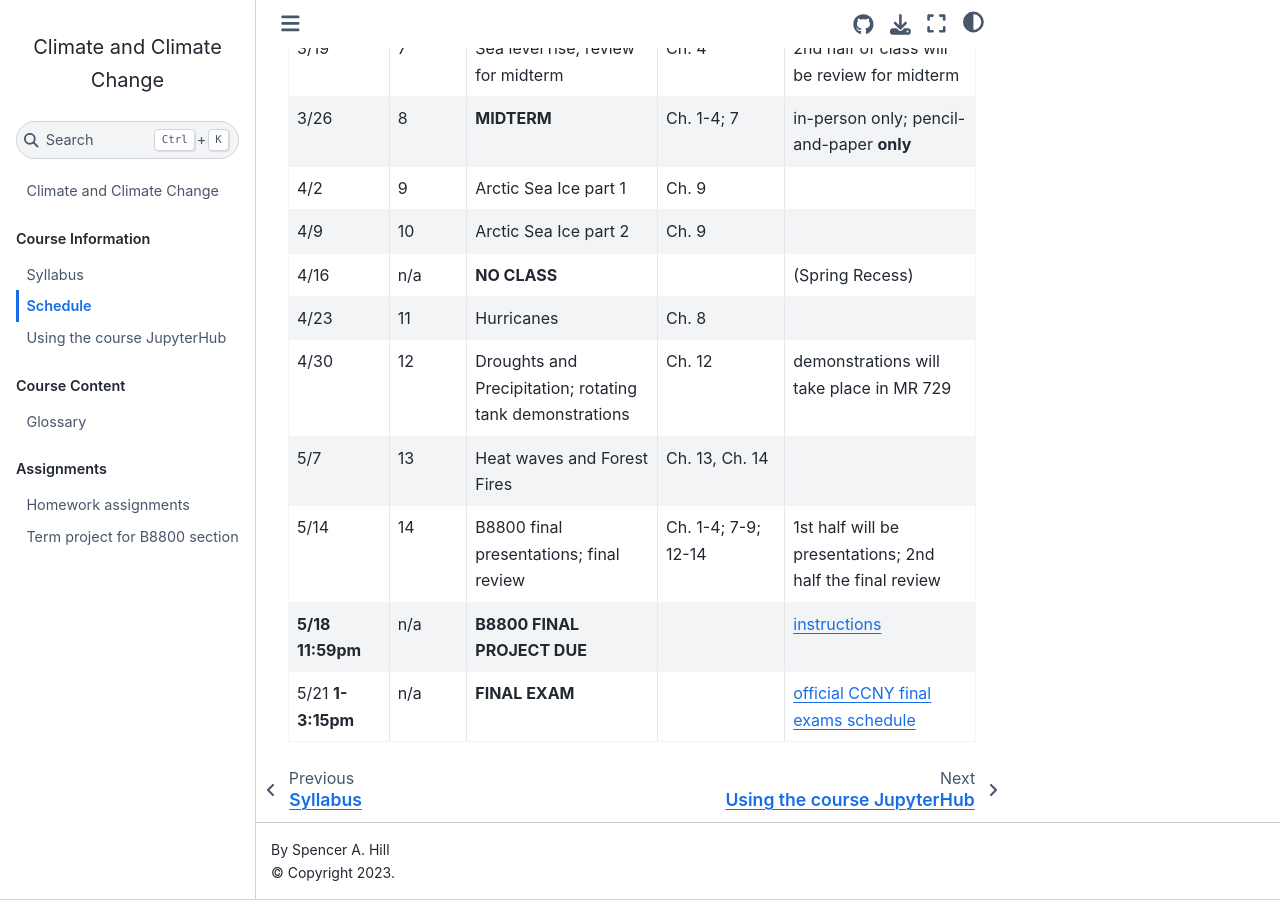
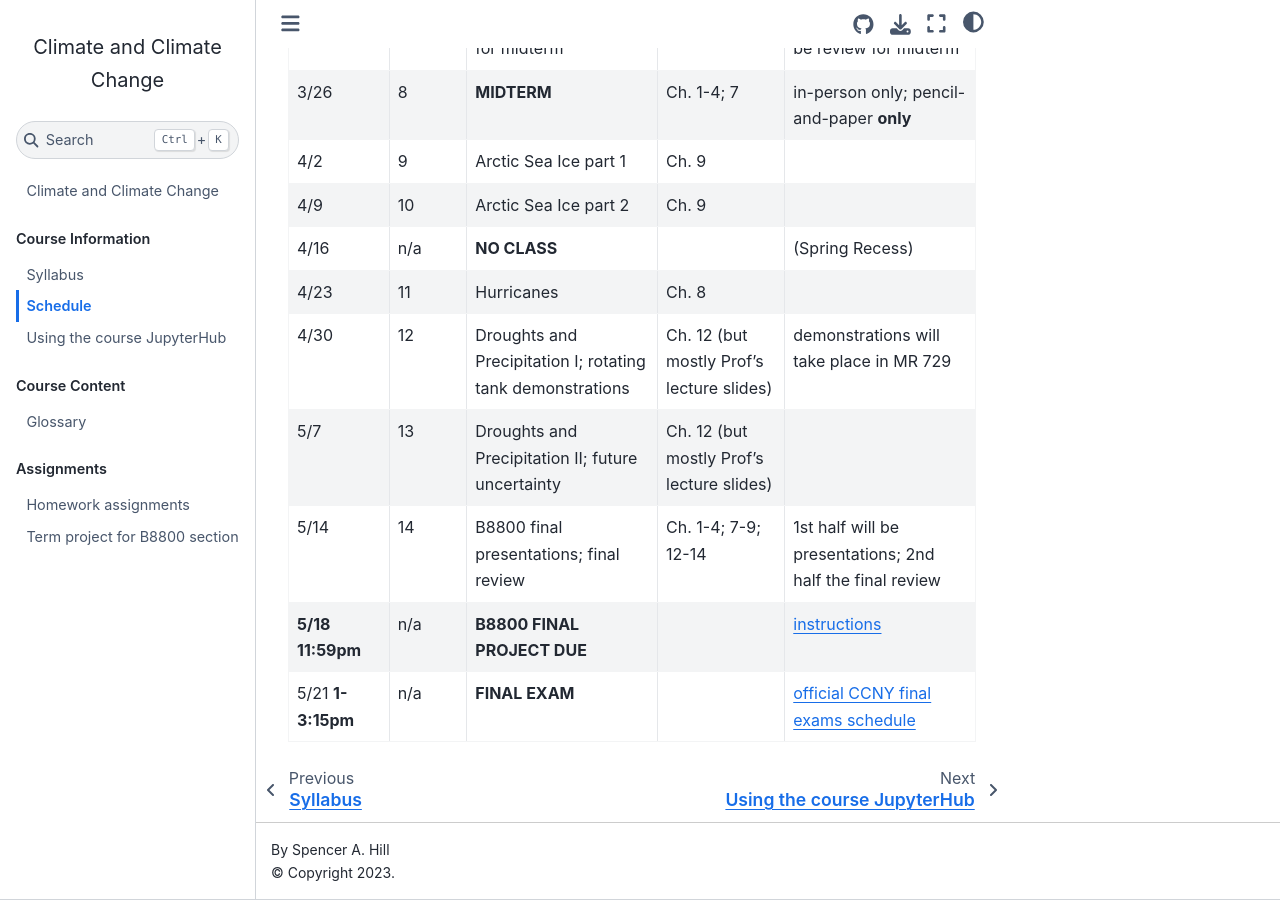
Before and after one commit to spencerahill/clim-change-course_2025, a Jupyter Book: the page built from info/schedule.md, in a window 1280 px wide and 900 px high, scrolled down 993 px. Built offline with Jupyter Book 1.0.4 settings and Sphinx 7.4.7 and the Sphinx Book theme 1.1.4, drawn with Linux system fonts in a browser that asks for light colours; some of the changed text lies outside the part shown.

Commit message:
Update schedule to reflect finalization for all remaining classes, with revised topics for upcoming sessions on Droughts and Precipitation. Adjusted descriptions to clarify content focus and added notes on lecture materials.

```diff
--- a/info/schedule.md
+++ b/info/schedule.md
@@ -88,13 +89,13 @@ Textbook sections refer to the required Tziperman book.
   -
 * - 4/30
   - 12
-  - Droughts and Precipitation; rotating tank demonstrations
-  - Ch. 12
+  - Droughts and Precipitation I; rotating tank demonstrations
+  - Ch. 12 (but mostly Prof's lecture slides)
   - demonstrations will take place in MR 729
 * - 5/7
   - 13
-  - Heat waves and Forest Fires
-  - Ch. 13, Ch. 14
+  - Droughts and Precipitation II; future uncertainty
+  - Ch. 12 (but mostly Prof's lecture slides)
   -
 * - 5/14
   - 14
```
Also changed, not shown: other parts of info/schedule.md (+2 -1 lines).
